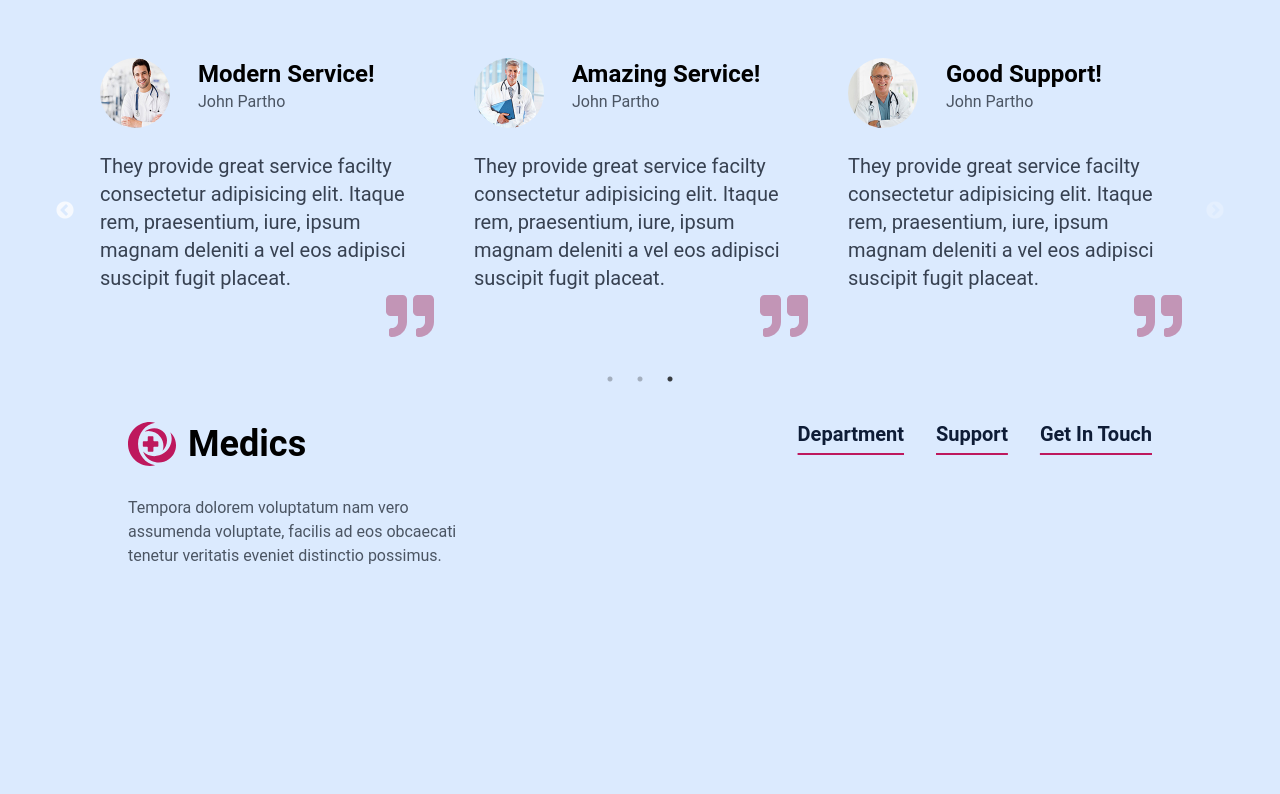
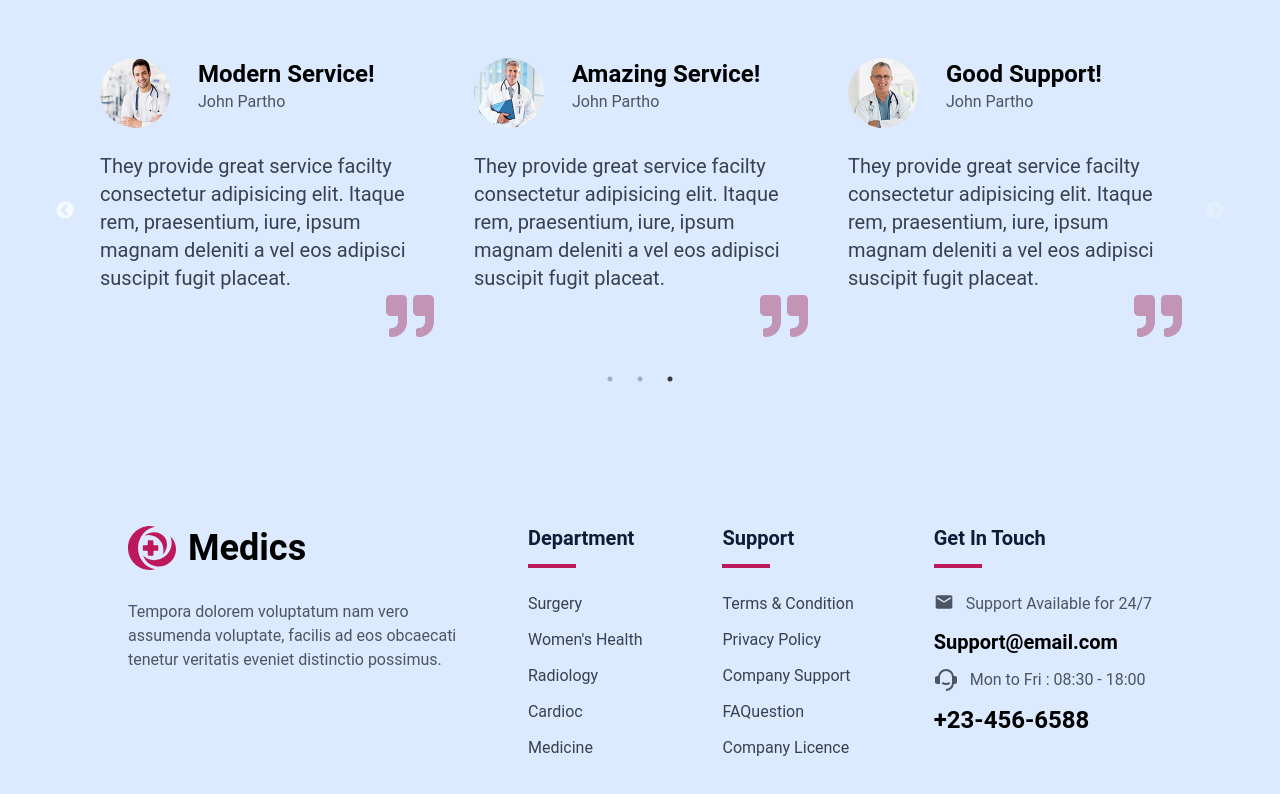
Before and after one commit to ShahidaMahtab/Medics, a React (Create React App) app: page / in a window 1280 px wide. Shown: the part 3664-4458 px from the top of the page. Before the commit the page ends 4250 px from the top, so only its background shows below. Built offline with nearby package versions, Linux system fonts and the light colour scheme.

Commit message:
footer updated

```diff
--- a/src/Pages/HomePage/Reviews/Reviews.js
+++ b/src/Pages/HomePage/Reviews/Reviews.js
@@ -100,7 +100,7 @@ const Reviews = () => {
       <div className="md:px-20 ">
         <Slider {...settings}>
           {reviews.map((review) => (
-            <Review key={review._id} review={review} />
+            <Review key={review.id} review={review} />
           ))}
         </Slider>
       </div>
--- a/src/Pages/HomePage/Schedules/Schedules.js
+++ b/src/Pages/HomePage/Schedules/Schedules.js
@@ -4,7 +4,6 @@ import { ImClock } from "react-icons/im";
 import { RiCustomerService2Fill } from "react-icons/ri";
 import PrimaryButton from "../../SharedComponents/PrimaryButton/PrimaryButton";
 import Schedule from "../Schedule/Schedule";
-const Schedules = () => {
 const schedules = [
   {
     id: 311,
@@ -39,6 +38,7 @@ const Schedules = () => {
     desc: "Get ALl time support for emergency.We have introduced the principle of family medicine.Get Conneted with us for any urgency .",
   },
 ];
+const Schedules = () => {
   return (
     <div className="mx-auto md:absolute md:bottom-[-360px] ">
       <div className="mx-auto  md:pl-14 ">
--- a/src/Pages/SharedComponents/Footer/Footer.js
+++ b/src/Pages/SharedComponents/Footer/Footer.js
@@ -7,20 +7,18 @@ import FooterLink from "../FooterLink/FooterLink";
 const footerLinks = [
   {
     title: "Department",
-    link1: "Surgery",
-    link2: "Women's Health",
-    link3: "Radiology",
-    link5: "Cardioc",
-    link6: "Medicine",
+    links: ["Surgery", "Women's Health", "Radiology", " Cardioc", "Medicine"],
   },
 
   {
     title: "Support",
-    link1: "Terms & Condition",
-    link2: "Privacy Policy",
-    link3: "Company Support",
-    link5: "FAQuestion",
-    link6: "Company Licence",
+    links: [
+      "Terms & Condition",
+      "Privacy Policy",
+      "Company Support",
+      "FAQuestion",
+      "Company Licence",
+    ],
   },
 
   {
@@ -36,8 +34,8 @@ const footerLinks = [
 
 const Footer = () => {
   return (
-    <section className=" mt-14 mx-32 ">
-      <div className="flex justify-between">
+    <section className=" mb-28 mt-40 mx-32 ">
+      <div className="flex justify-between flex-wrap">
         <article className="flex flex-col items-start gap-7 ">
           {/* titles and icon */}
           <div className="flex gap-3 items-center  ">
@@ -54,7 +52,7 @@ const Footer = () => {
           </div>
           {/* footer link */}
         </article>
-        <article className="flex  gap-x-8 ">
+        <article className="flex  gap-x-20  flex-wrap">
           {footerLinks.map((footerLink) => (
             <FooterLink key={footerLink.title} footerLinks={footerLink} />
           ))}
--- a/src/Pages/SharedComponents/FooterLink/FooterLink.js
+++ b/src/Pages/SharedComponents/FooterLink/FooterLink.js
@@ -1,13 +1,34 @@
 import React from "react";
 
 const FooterLink = (props) => {
-  const { title, link1, link2, link3, link4, link5, link6 } = props.footerLinks;
+  const { title, links, icon1, time, emailLink, support, phone, icon2 } =
+    props.footerLinks;
+
   return (
     <div>
-      <div className="underline underline-offset-[12px] text-pink-700">
-        <h2 className="text-xl text-[#0E1C36] font-semibold">{title}</h2>
+      {/* title */}
+      <h2 className="text-xl text-[#0E1C36] font-semibold">{title}</h2>
+      <div className="w-12 border-b-4 border-pink-700 mt-3 mb-6"></div>
+      {/* links */}
+      <div className="space-y-3">
+        {links?.map((link) => (
+          <p key={link} className="text-gray-700 hover:text-pink-600 ">
+            {link}
+          </p>
+        ))}
       </div>
-      <div className=""></div>
+      <div className="space-y-3">
+        <p className="flex gap-3 text-gray-600">
+          <span className="block  text-xl">{icon1 && icon1}</span>
+          <span className="block text-base">{time && time}</span>
+        </p>
+        <p className="text-xl font-semibold">{emailLink && emailLink}</p>
+        <p className="flex gap-3 text-gray-600">
+          <span className="block  text-2xl">{icon2 && icon2}</span>
+          <span className="block text-base">{support && support}</span>
+        </p>
+        <p className="text-2xl font-semibold">{phone && phone}</p>
+      </div>
     </div>
   );
 };
```
Lines whose indentation alone changed are shown as unchanged.
